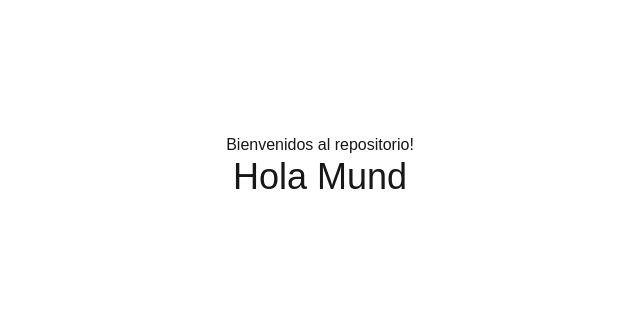
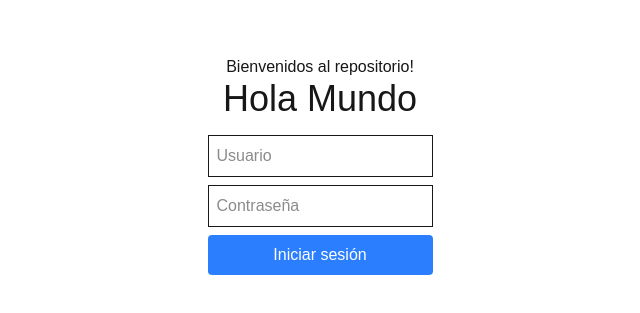
Before and after one commit to alvaroagu/red-networking-frontend, a Next.js app: page / in a window 1280 px wide. Shown: the part 235-548 px from the top of the page, without its empty margins (320-960 px from the left). Built offline with nearby package versions, Linux system fonts and the light colour scheme.

Commit message:
Hello world + Form Auth

```diff
--- a/src/app/page.tsx
+++ b/src/app/page.tsx
@@ -1,9 +1,12 @@
+import AuthForm from "../components/form/AuthForm";
+
 export default function Home() {
   return (
     <div className="flex flex-col items-center justify-center min-h-screen">
       <main className="grid grid-cols-1 place-items-center h-full">
         <h2 className="">Bienvenidos al repositorio!</h2>
-        <h1 className="text-4xl">Hola Mund</h1>
+        <h1 className="text-4xl">Hola Mundo</h1>
+        <AuthForm /> {}
       </main>
     </div>
   );
```
